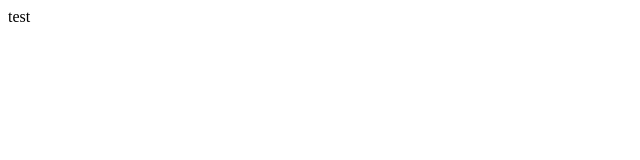
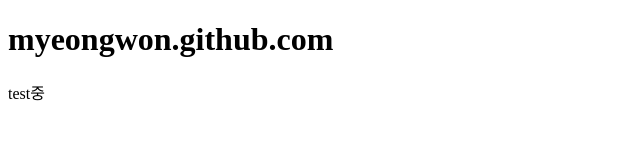
Before and after one commit to myeongwon/myeongwon.github.com, a plain HTML site: page index.html in a window 1280 px wide. Shown: the whole page, without its empty margins (0-640 px from the left). Drawn offline with Linux system fonts and the light colour scheme.

Commit message:
Update index.html

```diff
--- a/index.html
+++ b/index.html
@@ -5,6 +5,7 @@
     <title>Title</title>
 </head>
 <body>
-test
+    <h1>myeongwon.github.com</h1>
+    <p>test중</p>
 </body>
 </html>
```
